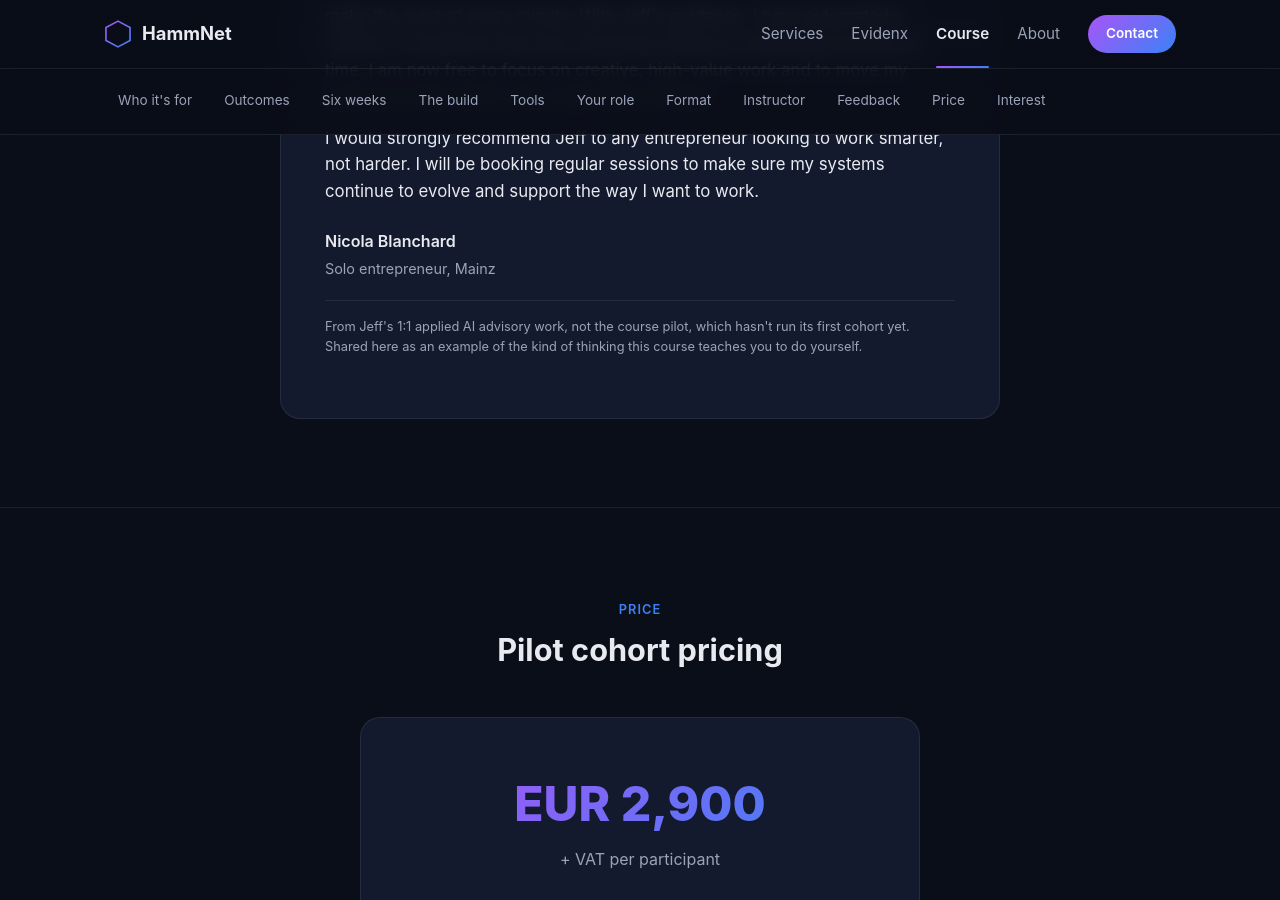
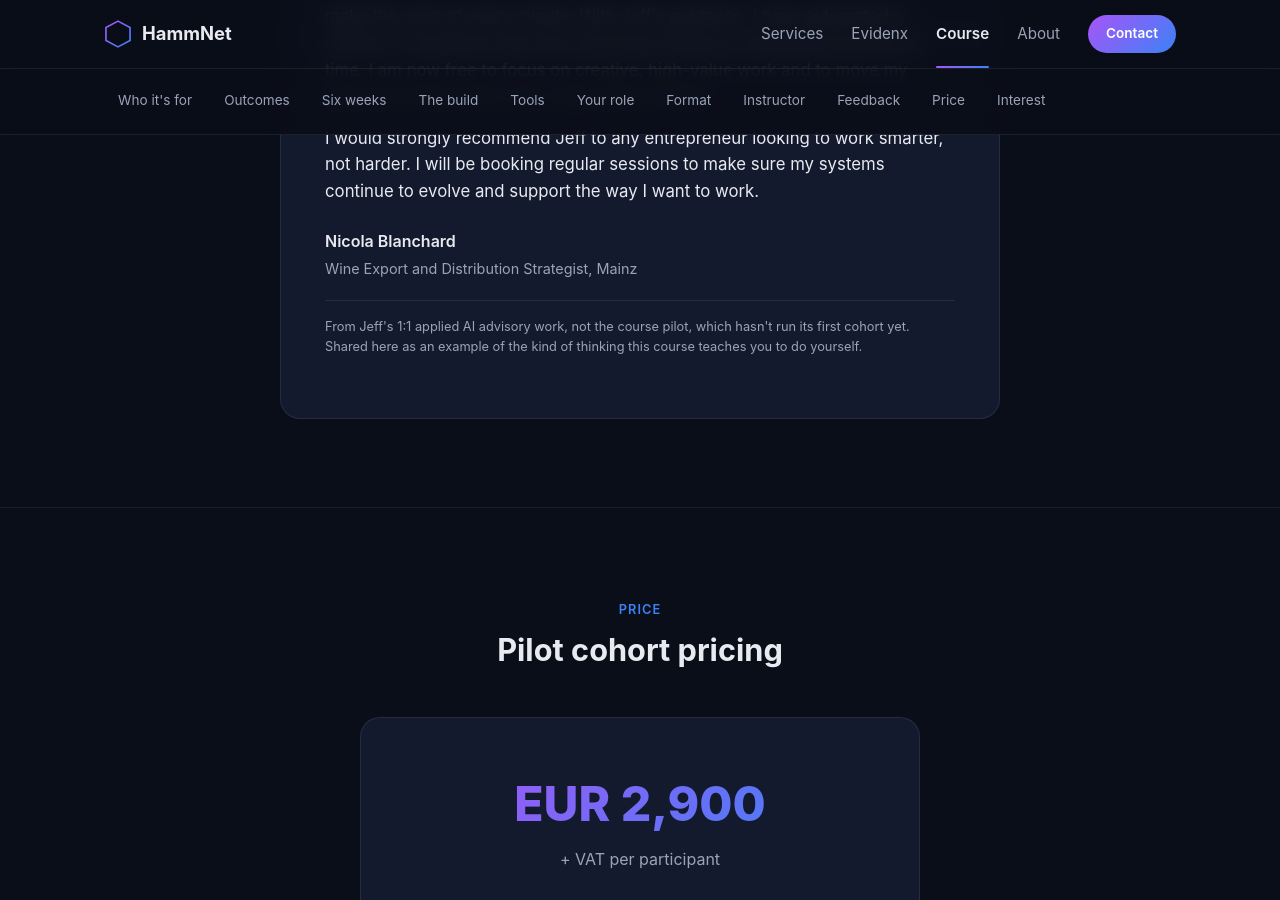
Before and after one commit to hammjd/hammjd.github.io, a Jekyll site: the page built from course.html, in a window 1280 px wide and 900 px high, scrolled down 8654 px. Built offline with Jekyll 4.4.1, drawn with Linux system fonts in a browser that asks for light colours.

Commit message:
Add Nicola's actual profession to the testimonial attribution
Wine Export and Distribution Strategist, replacing the generic "solo
entrepreneur" placeholder. Also reinforces the course's non-coder
positioning with a concrete example.

Co-Authored-By: Claude Sonnet 5 <noreply@anthropic.com>

```diff
--- a/course.html
+++ b/course.html
@@ -442,7 +442,7 @@ description: >-
       </blockquote>
       <cite>
         Nicola Blanchard
-        <span class="testimonial__role">Solo entrepreneur, Mainz</span>
+        <span class="testimonial__role">Wine Export and Distribution Strategist, Mainz</span>
       </cite>
       <p class="testimonial__note">
         From Jeff's 1:1 applied AI advisory work, not the course pilot,
```
